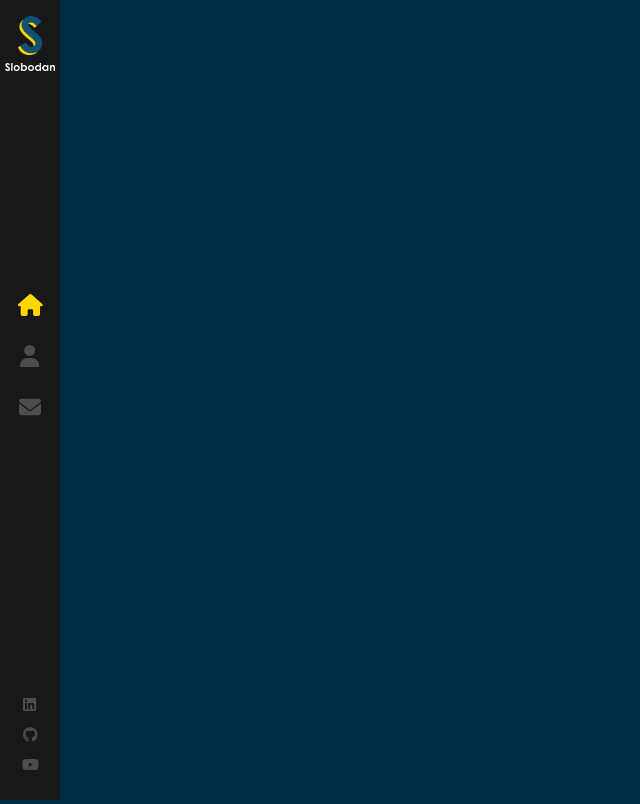
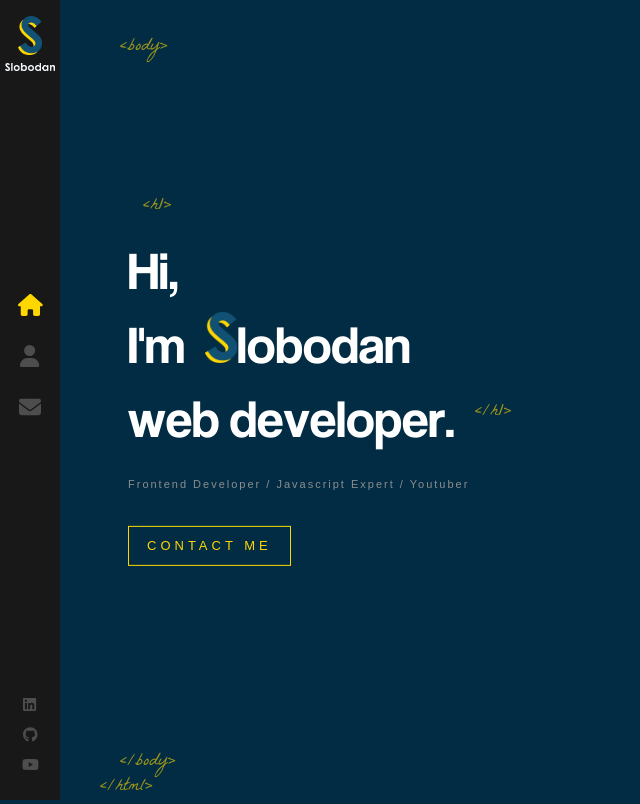
Before and after one commit to dmcaulay97/sample-portfolio-1, a React (Create React App) app: page / in a window 1280 px wide. Shown: the whole page, without its empty margins (0-640 px from the left). Built offline with nearby package versions, Linux system fonts and the light colour scheme.

Commit message:
adding homepage text and text animation

```diff
--- a/src/App.js
+++ b/src/App.js
@@ -1,12 +1,15 @@
 import './App.scss'
 import { Routes, Route } from 'react-router-dom'
 import Layout from './components/Layout'
+import Home from './components/Home';
 
 function App() {
   return (
     <>
       <Routes>
-        <Route path="/" element={<Layout />} />
+        <Route path="/" element={<Layout />}>
+          <Route index element={<Home />} />
+        </Route>
       </Routes>
     </>
   );
--- /dev/null
+++ b/src/components/AnimatedLetters/index.js
@@ -0,0 +1,17 @@
+import './index.scss';
+
+const AnimatedLetters = ({ letterClass, strArray, idx }) => {
+    return (
+        <span>
+            {
+                strArray.map((char, i) => (
+                    <span key={char + i} className={`${letterClass} _${i + idx}`}>
+                        {char}
+                    </span>
+                ))
+            }
+        </span>
+    )
+};
+
+export default AnimatedLetters;
--- /dev/null
+++ b/src/components/AnimatedLetters/index.scss
@@ -0,0 +1,28 @@
+.text-animate {
+    display: inline-block;
+    opacity: 0;
+    animation: bounceIn 1s 1s;
+    animation-fill-mode: forwards;
+    min-width: 10px;
+
+
+}
+
+.text-animate-hover {
+    min-width: 10px;
+    display: inline-block;
+    animation-fill-mode: both;
+
+    &:hover {
+        animation: rubberBand 1s;
+        color: #ffd700;
+
+    }
+}
+
+
+@for $i from 1 through 35 {
+    .text-animate._#{$i} {
+        animation-delay: #{$i / 10}s;
+    }
+}
--- /dev/null
+++ b/src/components/Home/index.js
@@ -0,0 +1,44 @@
+import LogoTitle from '../../assets/images/logo-s.png'
+import { Link } from 'react-router-dom';
+import './index.scss';
+import { useEffect, useState } from 'react';
+import AnimatedLetters from '../AnimatedLetters';
+
+
+const Home = () => {
+    const [letterClass, setLetterClass] = useState('text-animate')
+    const nameArray = ['l', 'o', 'b', 'o', 'd', 'a', 'n']
+    const jobArray = ['w', 'e', 'b', ' ', 'd', 'e', 'v', 'e', 'l', 'o', 'p', 'e', 'r', '.']
+
+    useEffect(() => {
+        let timeoutId = setTimeout(() => {
+            setLetterClass('text-animate-hover')
+        }, 4000)
+
+        return () => {
+            clearTimeout(timeoutId)
+        }
+    }, [])
+
+    return (
+        <div className="container home-page">
+            <div className="text-zone">
+                <h1>
+                    <span className={letterClass}>H</span>
+                    <span className={`${letterClass} _12`}>i,</span>
+                    <br />
+                    <span className={`${letterClass} _13`}>I</span>
+                    <span className={`${letterClass} _14`}>'m</span>
+                    <img src={LogoTitle} alt="developer" />
+                    <AnimatedLetters letterClass={letterClass} strArray={nameArray} idx={15} />
+                    <br />
+                    <AnimatedLetters letterClass={letterClass} strArray={jobArray} idx={22} />
+                </h1>
+                <h2>Frontend Developer / Javascript Expert / Youtuber</h2>
+                <Link to="/contact" className='flat-button'>CONTACT ME</Link>
+            </div>
+        </div>
+    );
+}
+
+export default Home
--- /dev/null
+++ b/src/components/Home/index.scss
@@ -0,0 +1,81 @@
+.home-page {
+
+    .text-zone {
+        position: absolute;
+        left: 10%;
+        top: 50%;
+        transform: translateY(-50%);
+        width: 40%;
+        max-height: 90%;
+    }
+
+    h1 {
+        color: #fff;
+        font-size: 53px;
+        margin: 0;
+        font-family: 'Coolvetica';
+        font-weight: 400;
+
+        &::before {
+            content: "<h1>";
+            font-family: "La Belle Aurore";
+            color: #ffd700;
+            font-size: 18px;
+            position: absolute;
+            margin-top: -40px;
+            left: 15px;
+            opacity: 0.6;
+        }
+
+        &::after {
+            content: '</h1>';
+            font-family: "La Belle Aurore";
+            color: #ffd700;
+            font-size: 18px;
+            position: absolute;
+            margin-top: 18px;
+            margin-left: 20px;
+            animation: fadeIn 1s 1.7s backwards;
+            opacity: 0.6;
+        }
+
+        img {
+            width: 32px;
+            margin-left: 20px;
+            opacity: 0;
+            height: auto;
+            animation: rotateIn 1s linear both;
+            animation-delay: 1.4s;
+        }
+    }
+
+    h2 {
+        color: #8d8d8d;
+        margin-top: 20px;
+        font-weight: 400;
+        font-size: 11px;
+        font-family: sans-serif;
+        letter-spacing: 2px;
+        animation: fadeIn 1s 1.8s backwards;
+    }
+
+    .flat-button {
+        color: #ffd700;
+        font-size: 13px;
+        font-weight: 400;
+        letter-spacing: 4px;
+        font-family: sans-serif;
+        text-decoration: none;
+        padding: 10px 18px;
+        border: 1px solid #ffd700;
+        margin-top: 25px;
+        float: left;
+        animation: fadeIn 1s 1.8s backwards;
+        white-space: nowrap;
+
+        &:hover {
+            background: #ffd700;
+            color: #333;
+        }
+    }
+}
--- a/src/components/Layout/index.js
+++ b/src/components/Layout/index.js
@@ -1,8 +1,26 @@
 import './index.scss';
 import Sidebar from '../Sidebar'
+import { Outlet } from 'react-router-dom';
 
 const Layout = () => {
-    return <><Sidebar /></>
+    return (
+        <div className="App">
+            <Sidebar />
+            <div className='page'>
+                <span className='tags top-tags'>&lt;body&gt;</span>
+
+                <Outlet />
+
+                <span className="tags bottom-tags">
+                    &lt;/body&gt;
+                    <br />
+                    <span className="bottom-tag-html">&lt;/html&gt;</span>
+                </span>
+
+            </div>
+        </div>
+    )
+
 }
 
 export default Layout
--- a/src/components/Layout/index.scss
+++ b/src/components/Layout/index.scss
@@ -0,0 +1,39 @@
+.page {
+    width: 100%;
+    height: 100%;
+    position: absolute;
+}
+
+.top-tags {
+    bottom: auto;
+    top: 35px;
+}
+
+.tags {
+    color: #ffd700;
+    opacity: 0.6;
+    position: absolute;
+    bottom: 0;
+    left: 120px;
+    font-size: 18px;
+    font-family: 'La Belle Aurore'
+}
+
+.bottom-tag-html {
+    margin-left: -20px;
+}
+
+.container {
+    width: 100%;
+    will-change: contents;
+    height: 90%;
+    min-height: 566px;
+    position: absolute;
+    opacity: 0;
+    top: 5%;
+    margin: 0 auto;
+    z-index: 1;
+    transform-style: preserve-3d;
+    animation: fadeIn 1s forwards;
+    animation-delay: 1s;
+}
```
